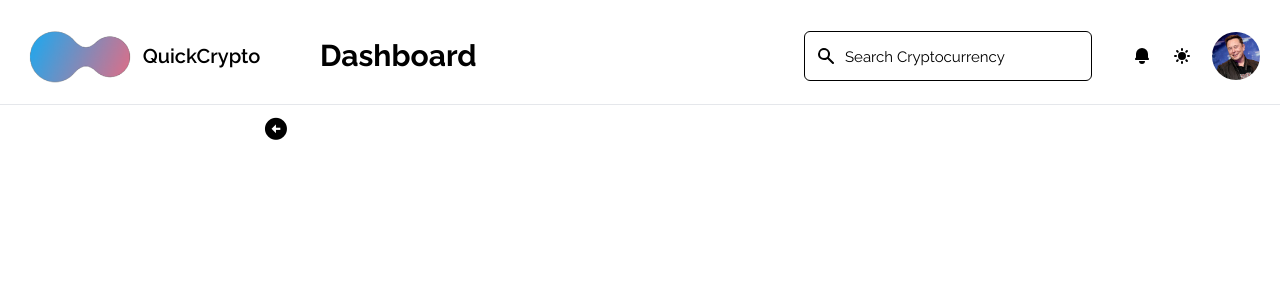
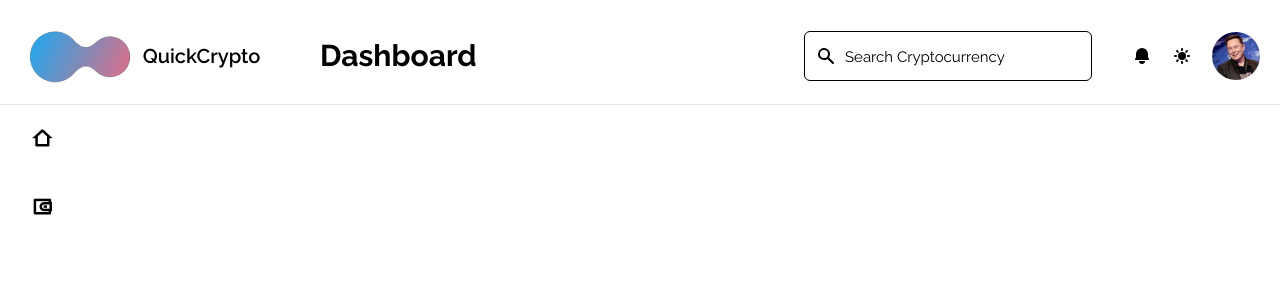
Before and after one commit to furkancanzirek/crypto-currency-tracking, a Vue app: page / in a window 1280 px wide. Shown: the top 300 px of the page. Built offline with nearby package versions, Linux system fonts and the light colour scheme.

Commit message:
Navbar updated

```diff
--- a/src/layout/dashboard/dashboard.vue
+++ b/src/layout/dashboard/dashboard.vue
@@ -1,5 +1,5 @@
 <template>
-  <div class="page dark:bg-black w-screen h-screen">
+  <div class="page dark:bg-black w-full h-screen">
     <div class="navbar text-black dark:text-white dark:bg-black relative">
       <div
         class="
@@ -14,10 +14,18 @@
       >
         <div class="topNavbarLeft flex items-center">
           <div class="logo flex items-center w-30 sm:w-60">
-            <img class="h-24 ml-3" src="/static/img/layout/logo.png" alt="" />
-            <h1 class="text-lg hidden sm:inline sm:text-xl font-semibold">QuickCrypto</h1>
+            <img
+              class="h-24 ml-0 md:ml-3"
+              src="/static/img/layout/logo.png"
+              alt=""
+            />
+            <h1 class="text-lg hidden sm:inline sm:text-xl font-semibold">
+              QuickCrypto
+            </h1>
           </div>
-          <h2 class="text-2xl sm:text-3xl font-bold ml-5 sm:ml-20">Dashboard</h2>
+          <h2 class="text-2xl sm:text-3xl font-bold ml-5 sm:ml-20">
+            Dashboard
+          </h2>
         </div>
         <div class="topNavbarRight flex items-center">
           <div class="searchBar relative">
@@ -53,13 +61,16 @@
               placeholder="Search Cryptocurrency"
             />
           </div>
-           <button class="notification hidden md:inline lg:hidden  mr-5">
-            <SearchIcon class=" h-5 w-5 dark:text-[#ccc]" />
+          <button class="notification hidden md:inline lg:hidden mr-5">
+            <SearchIcon class="h-5 w-5 dark:text-[#ccc]" />
           </button>
-          <button class="notification hidden md:inline  mr-5">
+          <button class="notification hidden md:inline mr-5">
             <BellIcon class="h-5 w-5 dark:text-[#ccc]" />
           </button>
-          <button @click="changeThemeMode" class="darkMode mr-5 hidden md:inline">
+          <button
+            @click="changeThemeMode"
+            class="darkMode mr-5 hidden md:inline"
+          >
             <SunIcon v-if="!darkMode" class="h-5 w-5 dark:text-[#ccc]" />
             <MoonIcon v-if="darkMode" class="h-5 w-5 dark:text-[#ccc]" />
           </button>
@@ -77,13 +88,16 @@
           leftNavbar
           text-black
           dark:text-white dark:bg-black
-          w-72
+          w-60
+          md:w-72
           absolute
           pl-5
+          relative
         "
       >
         <menuItems />
       </div>
+      <div class="content" :class="{'sm:pl-80':stateOfMenu,'pl-10':stateOfMenu}"></div>
     </div>
   </div>
 </template>
@@ -91,7 +105,7 @@
 
 
 <script setup>
-import { inject, ref } from "vue";
+import { provide, ref } from "vue";
 import menuItems from "../menuItems/menuItems.vue";
 import { useColorMode } from "@vueuse/core";
 import {
@@ -103,11 +117,14 @@ import {
 } from "@heroicons/vue/solid";
 const darkMode = ref(false);
 const mode = useColorMode();
+const stateOfMenu = ref(true);
+
 const changeThemeMode = () => {
   console.log("asdasdasd");
   mode.value = mode.value == "light" ? "dark" : "light";
   darkMode.value = !darkMode.value;
 };
+provide("stateOfMenu", stateOfMenu);
 </script>
 <style lang="scss">
 @import "@/config/theme/themeVariables.scss";
--- a/src/layout/menuItems/menuItemList.js
+++ b/src/layout/menuItems/menuItemList.js
@@ -4,11 +4,13 @@ export default [
     id: "dashboard",
     title: "Dashboard",
     path: "/",
+    active:true
   },
   {
     icon: "wallet-3-line",
     id: "wallet",
     title: "Wallet",
     path: "/wallet",
+    active:false
   },
 ];
--- a/src/layout/menuItems/menuItems.vue
+++ b/src/layout/menuItems/menuItems.vue
@@ -1,20 +1,39 @@
-<script setup>
-import menuItemList from "./menuItemList";
-import { ref } from "vue";
-const stateOfMenu = ref(true);
 
-const handleMenu = () => {
-  stateOfMenu.value = !stateOfMenu.value;
-};
-</script>
 
 <template>
-  <div class="sidebar relative">
-    <div @click="handleMenu" class="closeIcon absolute right-0">
-      <i class="ri-arrow-left-circle-fill text-2xl"></i>
-    </div>
+  <div
+    @click="handleMenu"
+    v-if="!stateOfMenu"
+    class="
+      inline
+      sm:hidden
+      absolute
+      bg-pink
+      border border-gray-300
+      hover:bg-[#E36D85]
+      hover:text-white
+      hover:border-white
+      hover:cursor-pointer
+      rounded-xl
+      transition
+      ease-in-out
+      duration-300
+      translate-x-[10.5rem]
+    "
+    :class="{ closeIcon: stateOfMenu }"
+  >
+    <i class="ri-arrow-left-s-fill text-3xl p-1"></i>
+  </div>
+  <div
+    class="sidebar relative transition ease-in-out duration-150"
+    :class="{
+      close: stateOfMenu,
+      open: !stateOfMenu,
+    }"
+    @mouseenter="handleMenu"
+    @mouseleave="handleMenu"
+  >
     <div
-      v-bind:style="[ stateOfMenu?{'opacity':0}:'']"
       class="
         menuItem
         flex
@@ -22,36 +41,76 @@ const handleMenu = () => {
         dark:text-[#838383]
         font-semibold
         py-5
-        my-2
-        hover:bg-[#E36D85] hover:text-white
+        max-h-[4.5rem]hover:text-white
         dark:hover:text-white
-        pl-2
-        w-60
+        w-40
         rounded-md
         cursor-pointer
         transition
         ease-in-out
         duration-150
+        md:w-60
+        translate-x-[10.5rem]
+        sm:translate-x-48
       "
-      :key="index"
-      v-for="menuItem in (index, menuItemList)"
+      :class="{
+        close: stateOfMenu,
+        active: menuItem.active,
+        'bg-[#e36d85]': !stateOfMenu&&menuItem.active,
+      }"
+      :key="menuItem.id"
+      v-for="menuItem in menuItems"
+      @click="changeMenuValue(menuItem.id)"
     >
-      <i :class="'ri-' + menuItem.icon" class="text-xl ml-10"></i>
-      <span class="ml-5 text-xl">{{ menuItem.title }}</span>
+      <i :class="['ri-' + menuItem.icon]" class="text-xl ml-5"></i>
+
+      <span v-if="!stateOfMenu" class="ml-5 text-md md:text-xl">{{
+        menuItem.title
+      }}</span>
     </div>
   </div>
 </template>
+<script setup>
+import menuItemList from "./menuItemList";
+import { ref, inject } from "vue";
+const stateOfMenu = inject("stateOfMenu");
+const menuItems = ref(menuItemList);
+const changeMenuValue = (menuItemId) => {
+  console.log(menuItemId);
+  menuItems.value.forEach((menuItem) => {
+    if (menuItemId == menuItem.id) {
+      menuItem.active = true;
+    } else {
+      menuItem.active = false;
+    }
+    console.log(menuItem.active);
+  });
+};
 
+const handleMenu = () => {
+  console.log("asdfasdf");
+  stateOfMenu.value = !stateOfMenu.value;
+};
+</script>
 <style lang="scss" scoped>
-.closeIcon {
-  animation: rotate 1s linear infinite;
-}
-@keyframes rotate {
-  0% {
-    transform: scale(1.1);
+.sidebar {
+  height: 100vh;
+  .open.active {
+    color: #fff;
   }
-  100% {
-    transform: scale(1);
+  .closeIcon {
+    transform: translateX(500px) rotate(180deg) !important;
   }
 }
+
+.sidebar.close {
+  height: 100vh;
+  transform: translateX(-200px);
+
+}
+.sidebar.open {
+  height: 100vh;
+  transform: translateX(-180px) translateY(2px);
+
+}
 </style>
--- a/vite.config.js
+++ b/vite.config.js
@@ -11,6 +11,9 @@ export default defineConfig({
 		vue(),
 		vuetify({ autoImport: true }),
 ],
+server: {
+  host: '0.0.0.0'
+},
   resolve: {
     alias: {
       "@": fileURLToPath(new URL("./src",import.meta.url))
```
